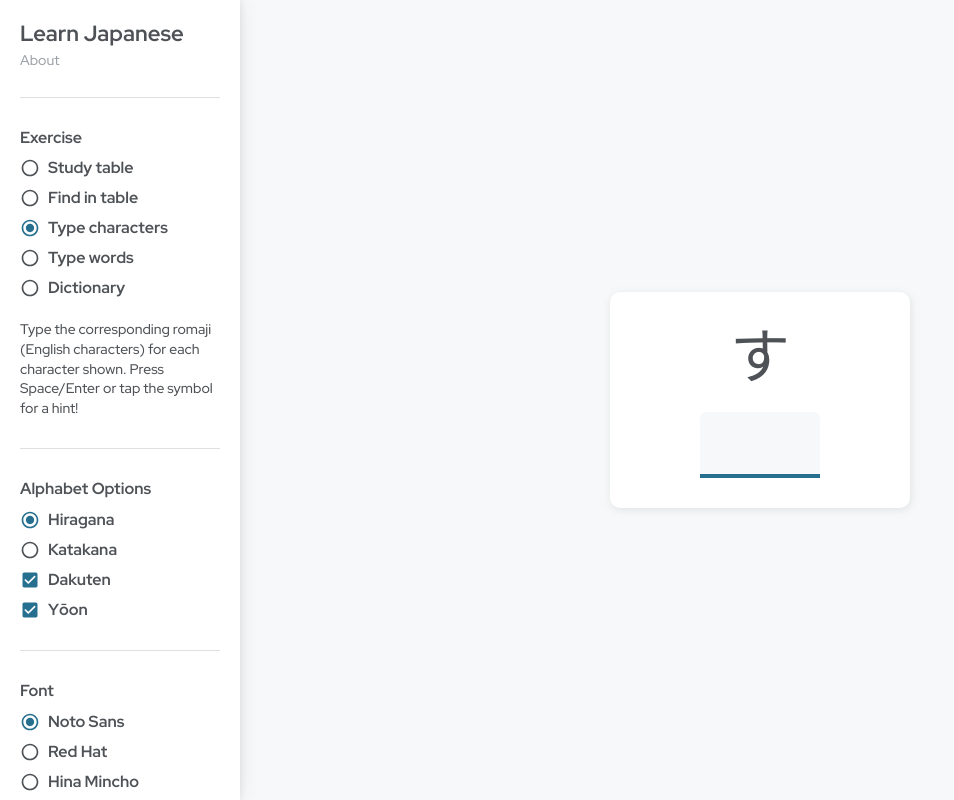
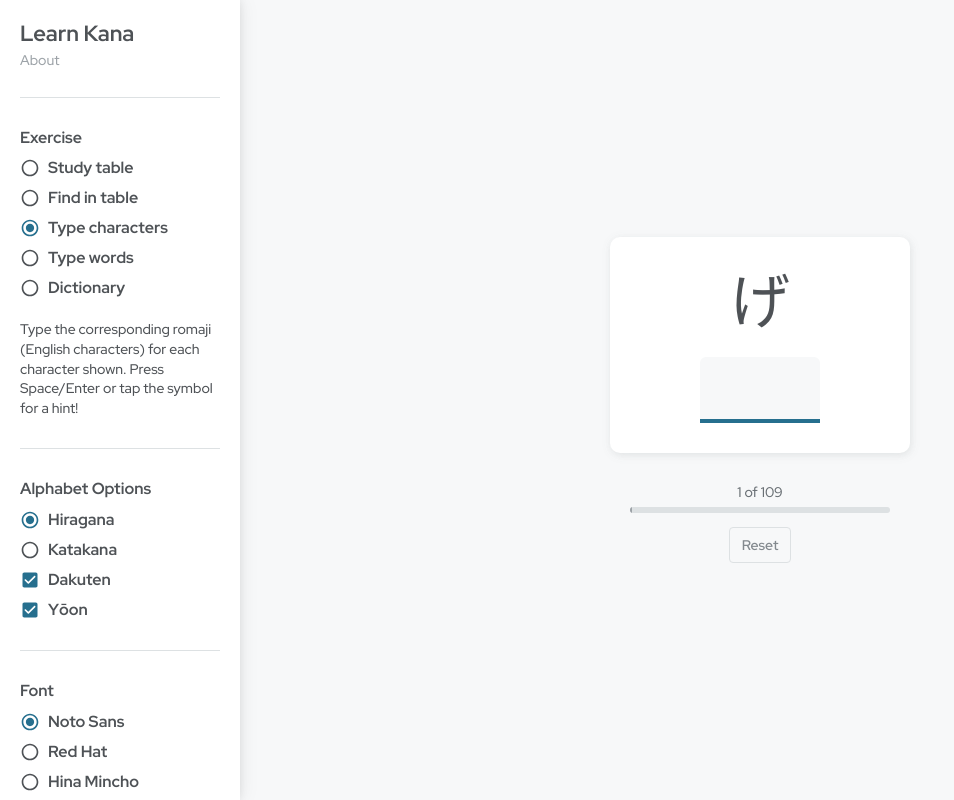
Before and after one commit to updownupdown/learn-japanese, a React (Create React App) app: page / in a window 1280 px wide. Both pictures are taken after a click on the element "Type characters". Shown: the whole page, without its empty margins (0-954 px from the left). Built offline with nearby package versions, Linux system fonts and the light colour scheme; a web font is replaced by a local one.

Commit message:
Add progress bars

```diff
--- a/public/index.html
+++ b/public/index.html
@@ -4,7 +4,7 @@
     <meta charset="utf-8" />
     <meta name="viewport" content="width=device-width, initial-scale=1" />
     <meta name="theme-color" content="#ffffff" />
-    <meta name="description" content="Learn Japanese" />
+    <meta name="description" content="Learn Kana" />
 
     <link
       rel="apple-touch-icon-precomposed"
@@ -49,7 +49,7 @@
       sizes="16x16"
     />
 
-    <title>Learn Japanese</title>
+    <title>Learn Kana</title>
   </head>
   <body>
     <noscript>You need to enable JavaScript to run this app.</noscript>
--- a/src/components/Nav.tsx
+++ b/src/components/Nav.tsx
@@ -51,7 +51,7 @@ export const Nav = ({
         </div>
         <div className="nav__menu">
           <div className="nav__menu__heading">
-            <h2>Learn Japanese</h2>
+            <h2>Learn Kana</h2>
             <a
               href="https://github.com/updownupdown/learn-japanese"
               target="_blank"
--- a/src/components/TableFind.scss
+++ b/src/components/TableFind.scss
@@ -143,6 +143,36 @@
             color: var(--accent-dark);
           }
         }
+
+        .text--hk {
+          position: relative;
+          z-index: 2;
+        }
+
+        .text--en {
+          position: absolute;
+          z-index: 1;
+          display: none;
+          // display: flex;
+          align-items: center;
+          justify-content: center;
+          top: 0;
+          left: 0;
+          right: 0;
+          bottom: 0;
+
+          font-size: 18px;
+          font-weight: 600;
+        }
+
+        // &.glow-item--incorrect {
+        //   .text--hk {
+        //     opacity: 0;
+        //   }
+        //   .text--en {
+        //     opacity: 1;
+        //   }
+        // }
       }
 
       &:first-child .cell:first-child {
--- a/src/components/TableFind.tsx
+++ b/src/components/TableFind.tsx
@@ -1,8 +1,15 @@
-import React, { useEffect, useState } from "react";
+import React, { useCallback, useEffect, useState } from "react";
 import clsx from "clsx";
 import { alphabets, AlphabetTypes } from "../library/alphabet";
 import { Settings } from "../App";
-import { flashCard, getRandomCharacter, isYoon } from "../utils/utils";
+import {
+  flashCard,
+  getCharacterDeck,
+  getNewDeck,
+  isYoon,
+  RandomCharacterProps,
+  SavedDeck,
+} from "../utils/utils";
 import "./TableFind.scss";
 
 interface Props {
@@ -16,41 +23,89 @@ interface CurrentCardProps {
 
 const tableFindId = "table-find";
 
+type Guess = {
+  uid: string;
+  correctEnglish: string;
+};
+
 export const TableFind = ({ settings }: Props) => {
   const [currentCard, setCurrentCard] = useState<CurrentCardProps | undefined>(
     undefined
   );
-  const [guessedCorrectly, setGuessedCorrectly] = useState(false);
+  const [guess, setGuess] = useState<Guess | undefined>(undefined);
   const [lastGuess, setLastGuess] = useState("");
   const [lastGuessCorrect, setLastGuessCorrect] = useState(false);
 
+  const storedDeck: SavedDeck = JSON.parse(
+    localStorage.getItem("findInTableDeck") || "{}"
+  );
+
+  const [cardDeck, _setCardDeck] = useState<SavedDeck>(
+    storedDeck.deck !== undefined ? storedDeck : getNewDeck(settings)
+  );
+
+  const setCardDeck = (deck: SavedDeck) => {
+    localStorage.setItem("findInTableDeck", JSON.stringify(deck));
+    _setCardDeck(deck);
+  };
+
+  const resetDeck = useCallback(() => {
+    const newDeck: RandomCharacterProps[] = getCharacterDeck(settings);
+
+    setCardDeck({ deck: newDeck, position: 0, settings });
+    setGuess(undefined);
+    setLastGuess("");
+    setLastGuessCorrect(false);
+  }, [settings]);
+
   useEffect(() => {
-    const randomCharacter = getRandomCharacter(settings);
+    async function checkGuess() {
+      if (guess === undefined) {
+        getCard(false);
+      } else {
+        const cellId = "cell-" + guess.uid;
 
-    setGuessedCorrectly(false);
-
-    setCurrentCard({
-      character: randomCharacter.characterEn,
-      uid: randomCharacter.uid,
-    });
-  }, [guessedCorrectly, settings]);
-
-  async function checkGuess(uid: string, correctEnglish: string) {
-    const cellId = "cell-" + uid;
-
-    if (uid === currentCard?.uid) {
-      setLastGuess(correctEnglish);
-      setGuessedCorrectly(true);
+        if (guess.uid === currentCard?.uid) {
+          setLastGuess(guess.correctEnglish);
           setLastGuessCorrect(true);
           flashCard(cellId, true);
           flashCard(tableFindId, true);
+          getCard(true);
         } else {
-      setLastGuess(correctEnglish);
+          setLastGuess(guess.correctEnglish);
           setLastGuessCorrect(false);
           flashCard(cellId, false);
           flashCard(tableFindId, false);
         }
       }
+    }
+
+    const getCard = (next: boolean) => {
+      let newPosition = cardDeck.position;
+      if (next) newPosition++;
+
+      if (cardDeck.position === cardDeck.deck.length - 1) {
+        resetDeck();
+        newPosition = 0;
+      } else {
+        setCardDeck({ ...cardDeck, position: newPosition });
+      }
+
+      setCurrentCard({
+        character: cardDeck.deck[newPosition].characterEn,
+        uid: cardDeck.deck[newPosition].uid,
+      });
+    };
+
+    checkGuess();
+  }, [guess, resetDeck, currentCard?.uid]);
+
+  useEffect(() => {
+    const settingsHaveChanged =
+      JSON.stringify(settings) !== JSON.stringify(cardDeck.settings);
+
+    if (settingsHaveChanged) resetDeck();
+  }, [settings, cardDeck, resetDeck]);
 
   return (
     <div className="table-find">
@@ -97,7 +152,7 @@ export const TableFind = ({ settings }: Props) => {
                         key={i}
                         id={`cell-${uid}`}
                         className={clsx(
-                          "cell font-jp glow-item glow-item--inward",
+                          "cell glow-item glow-item--inward",
                           isYoon(i) && "cell--wide",
                           cell === null && "cell--null",
                           cell?.exception && "cell--exception",
@@ -106,13 +161,16 @@ export const TableFind = ({ settings }: Props) => {
                         )}
                         onClick={() => {
                           if (!cell) return;
-                          checkGuess(uid, cell.en);
+                          setGuess({ uid, correctEnglish: cell.en });
                         }}
                       >
+                        <span className="text--kh font-jp">
                           {cell &&
                             (settings.alphabet === AlphabetTypes.hiragana
                               ? cell.hg
                               : cell.kk)}
+                        </span>
+                        <div className="text--en">{cell && cell.en}</div>
                       </div>
                     );
                   })}
@@ -122,6 +180,31 @@ export const TableFind = ({ settings }: Props) => {
           </div>
         </div>
       </div>
+
+      <div className="deck-progress">
+        <p>
+          {cardDeck.position + 1} of {cardDeck.deck.length}
+        </p>
+
+        <div className="deck-progress__bar">
+          <span
+            className="deck-progress__bar__indicator"
+            style={{
+              width:
+                ((cardDeck.position + 1) / cardDeck.deck.length) * 100 + "%",
+            }}
+          />
+        </div>
+
+        <button
+          className="reset-button"
+          onClick={() => {
+            resetDeck();
+          }}
+        >
+          Reset
+        </button>
+      </div>
     </div>
   );
 };
--- a/src/components/TypeChars.scss
+++ b/src/components/TypeChars.scss
@@ -1,3 +1,9 @@
+.type-chars {
+  display: flex;
+  flex-direction: column;
+  gap: 30px;
+}
+
 .type-chars-card {
   &__jp {
     font-size: 60px;
--- a/src/components/TypeChars.tsx
+++ b/src/components/TypeChars.tsx
@@ -3,8 +3,11 @@ import { Settings } from "../App";
 import {
   delay,
   flashCard,
-  getRandomCharacter,
+  getCharacterDeck,
+  getNewDeck,
   newCardDelay,
+  RandomCharacterProps,
+  SavedDeck,
 } from "../utils/utils";
 import clsx from "clsx";
 import "./TypeChars.scss";
@@ -20,6 +23,29 @@ export const TypeChars = ({ settings }: Props) => {
   const [answer, setAnswer] = useState("");
   const [guess, setGuess] = useState("");
   const [guessedCorrectly, setGuessedCorrectly] = useState(false);
+
+  const storedDeck: SavedDeck = JSON.parse(
+    localStorage.getItem("characterDeck") || "{}"
+  );
+
+  const [cardDeck, _setCardDeck] = useState<SavedDeck>(
+    storedDeck.deck !== undefined ? storedDeck : getNewDeck(settings)
+  );
+
+  const setCardDeck = (deck: SavedDeck) => {
+    localStorage.setItem("characterDeck", JSON.stringify(deck));
+    _setCardDeck(deck);
+  };
+
+  const resetDeck = useCallback(() => {
+    const newDeck: RandomCharacterProps[] = getCharacterDeck(settings);
+
+    setCardDeck({ deck: newDeck, position: 0, settings });
+    setQuestion(newDeck[0].characterJp);
+    setAnswer(newDeck[0].characterEn);
+    setGuess("");
+    setGuessedCorrectly(false);
+  }, [settings]);
 
   const getHint = useCallback(() => {
     const nextLetter = answer[guess.length];
@@ -57,33 +83,44 @@ export const TypeChars = ({ settings }: Props) => {
     };
   }, [answer, guess, guessedCorrectly, getHint]);
 
-  const getNewCard = useCallback(() => {
-    const randomCharacter = getRandomCharacter(settings);
+  useEffect(() => {
+    const getCard = (next: boolean) => {
+      let newPosition = cardDeck.position;
+      if (next) newPosition++;
 
-    setQuestion(randomCharacter.characterJp);
-    setAnswer(randomCharacter.characterEn);
-    setGuess("");
-    setGuessedCorrectly(false);
-  }, [settings]);
+      if (cardDeck.position === cardDeck.deck.length - 1) {
+        resetDeck();
+        newPosition = 0;
+      } else {
+        setCardDeck({ ...cardDeck, position: newPosition });
+      }
 
-  useEffect(() => {
+      setQuestion(cardDeck.deck[newPosition].characterJp);
+      setAnswer(cardDeck.deck[newPosition].characterEn);
+      setGuess("");
+      setGuessedCorrectly(false);
+    };
+
     async function checkGuess() {
       if (question === "") {
-        getNewCard();
-      } else if (answer !== "" && guess === answer) {
+        getCard(false);
+      } else if (guess === answer) {
         flashCard(cardId, true);
         setGuessedCorrectly(true);
         await delay(newCardDelay);
-        getNewCard();
+        getCard(true);
       }
     }
 
     checkGuess();
-  }, [guess, answer, question, getNewCard]);
+  }, [guess, answer, question, cardDeck, resetDeck]);
 
   useEffect(() => {
-    getNewCard();
-  }, [settings, getNewCard]);
+    const settingsHaveChanged =
+      JSON.stringify(settings) !== JSON.stringify(cardDeck.settings);
+
+    if (settingsHaveChanged) resetDeck();
+  }, [settings, cardDeck, resetDeck]);
 
   return (
     <div className="type-chars">
@@ -113,6 +150,31 @@ export const TypeChars = ({ settings }: Props) => {
           />
         </div>
       </div>
+
+      <div className="deck-progress">
+        <p>
+          {cardDeck.position + 1} of {cardDeck.deck.length}
+        </p>
+
+        <div className="deck-progress__bar">
+          <span
+            className="deck-progress__bar__indicator"
+            style={{
+              width:
+                ((cardDeck.position + 1) / cardDeck.deck.length) * 100 + "%",
+            }}
+          />
+        </div>
+
+        <button
+          className="reset-button"
+          onClick={() => {
+            resetDeck();
+          }}
+        >
+          Reset
+        </button>
+      </div>
     </div>
   );
 };
--- a/src/css/card.scss
+++ b/src/css/card.scss
@@ -28,3 +28,63 @@
       1px 2px 12px rgba(var(--K700-rgb), 0.08);
   }
 }
+
+.deck-progress {
+  display: flex;
+  flex-direction: column;
+  align-items: center;
+  padding: 0 20px;
+
+  p {
+    font-size: 14px;
+    font-weight: 500;
+    color: var(--K700);
+  }
+
+  &__bar {
+    $height: 6px;
+
+    position: relative;
+    overflow: hidden;
+    width: 100%;
+    height: $height;
+    margin: 6px 0 14px;
+
+    border-radius: calc($height / 2);
+    background: var(--K200);
+
+    &__indicator {
+      position: absolute;
+      top: 0;
+      left: 0;
+      height: 100%;
+
+      background: var(--K500);
+    }
+  }
+
+  .reset-button {
+    transition: 0.3s ease all;
+    transition-property: background-color, color, border-color;
+    margin: 0 auto;
+    padding: 8px 12px;
+
+    border-radius: 4px;
+    background: transparent;
+    border: 1px solid var(--K200);
+
+    font-size: 14px;
+    color: var(--K600);
+    font-weight: 600;
+
+    &:focus {
+      outline: none;
+    }
+
+    &:hover {
+      border-color: var(--accent);
+      background-color: var(--accent-pale);
+      color: var(--accent);
+    }
+  }
+}
--- a/src/css/styles.scss
+++ b/src/css/styles.scss
@@ -103,9 +103,12 @@ label {
   font-weight: 700;
 }
 
+button {
+  cursor: pointer;
+}
+
 .button {
   transition: 0.2s ease all;
-  cursor: pointer;
   display: flex;
   align-items: center;
   justify-content: center;
--- a/src/library/alphabet.tsx
+++ b/src/library/alphabet.tsx
@@ -1,4 +1,3 @@
-import React from "react";
 import { ValueOf } from "../utils/utils";
 
 export const AlphabetTypes = {
--- a/src/utils/utils.tsx
+++ b/src/utils/utils.tsx
@@ -10,7 +10,6 @@ import {
   charsKataganaYoon,
   charsKataganaDakutenYoon,
 } from "../library/characters";
-import { jp2en } from "../library/jp2en";
 
 export type ValueOf<T> = T[keyof T];
 
@@ -23,10 +22,24 @@ export function isYoon(i: number) {
 
 export const newCardDelay = 1650;
 
-interface RandomCharacterProps {
+export interface RandomCharacterProps {
   characterJp: string;
   characterEn: string;
   uid: string;
+}
+
+export type SavedDeck = {
+  deck: RandomCharacterProps[];
+  position: number;
+  settings: Settings;
+};
+
+export function getNewDeck(settings: Settings) {
+  return {
+    deck: getCharacterDeck(settings),
+    position: 0,
+    settings,
+  };
 }
 
 // No longer used; charecter lists compiled in characters.tsx
@@ -57,6 +70,49 @@ export const CharacterList = (settings: Settings) => {
 
   return letters;
 };
+
+function shuffleArray(array: any[]) {
+  let currentIndex = array.length,
+    randomIndex;
+
+  while (currentIndex !== 0) {
+    randomIndex = Math.floor(Math.random() * currentIndex);
+    currentIndex--;
+
+    [array[currentIndex], array[randomIndex]] = [
+      array[randomIndex],
+      array[currentIndex],
+    ];
+  }
+
+  return array;
+}
+
+export function getCharacterDeck(settings: Settings) {
+  let charactersList: RandomCharacterProps[] = [];
+
+  if (settings.alphabet === AlphabetTypes.hiragana) {
+    if (!settings.includeDakuten && !settings.includeYoon)
+      charactersList = charsHiragana;
+    if (settings.includeDakuten && !settings.includeYoon)
+      charactersList = charsHiraganaDakuten;
+    if (!settings.includeDakuten && settings.includeYoon)
+      charactersList = charsHiraganaYoon;
+    if (settings.includeDakuten && settings.includeYoon)
+      charactersList = charsHiraganaDakutenYoon;
+  } else {
+    if (!settings.includeDakuten && !settings.includeYoon)
+      charactersList = charsKatagana;
+    if (settings.includeDakuten && !settings.includeYoon)
+      charactersList = charsKataganaDakuten;
+    if (!settings.includeDakuten && settings.includeYoon)
+      charactersList = charsKataganaYoon;
+    if (settings.includeDakuten && settings.includeYoon)
+      charactersList = charsKataganaDakutenYoon;
+  }
+
+  return shuffleArray(charactersList);
+}
 
 export function getRandomCharacter(settings: Settings) {
   let charactersList: RandomCharacterProps[] = [];
```
Also changed, not shown: public/manifest.json, 1 other file (tests, documents, lock files or other folders). Lines whose indentation alone changed are shown as unchanged.
